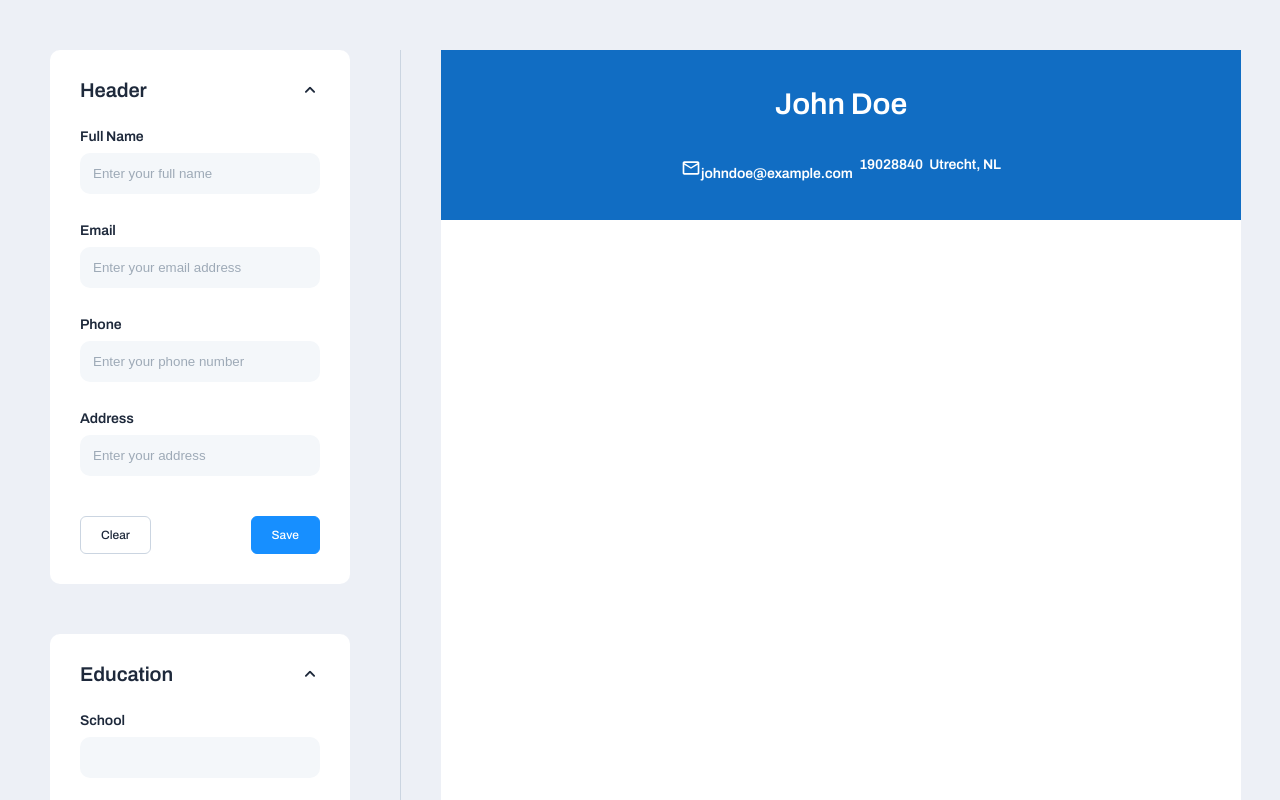
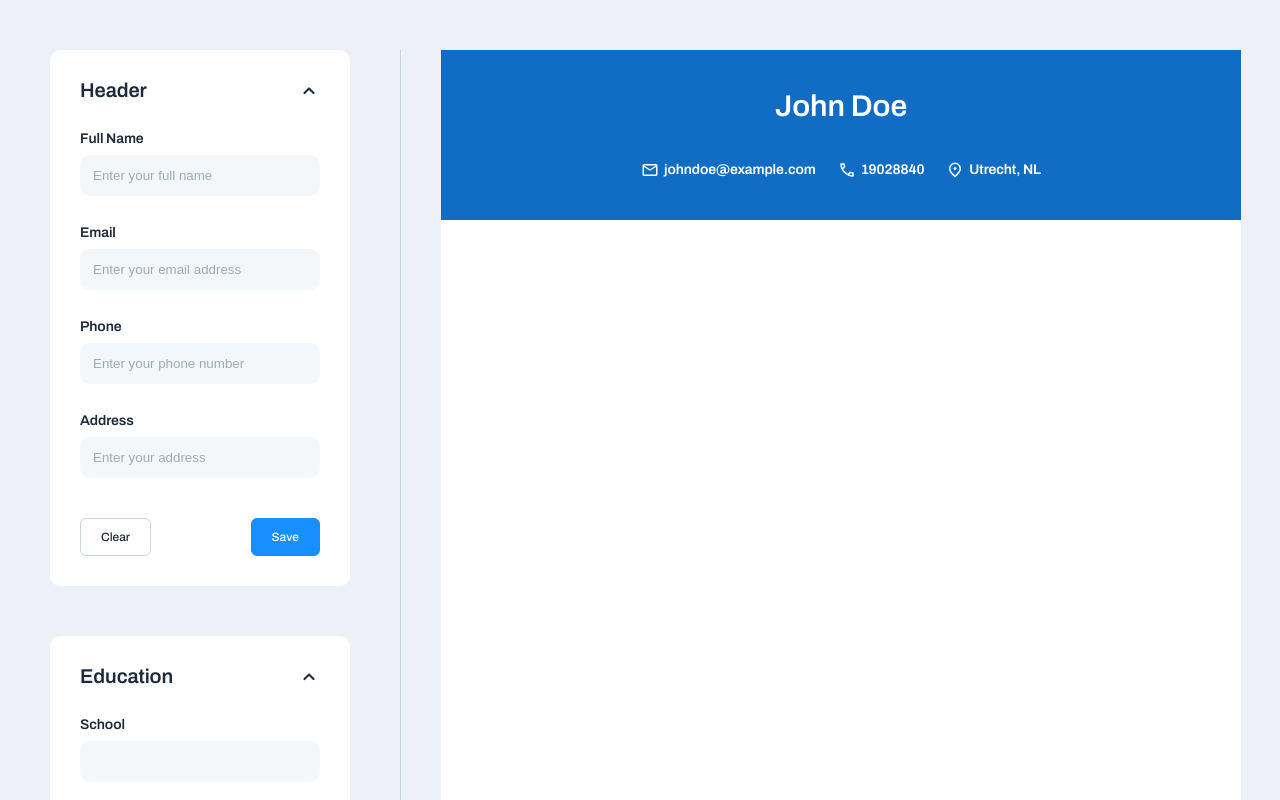
Before and after one commit to amadeuio/make-your-cv, a React (Vite) app: page / in a window 1280 px wide. Shown: the top 800 px of the page. Built offline with nearby package versions, Linux system fonts and the light colour scheme.

Commit message:
Add CV header icons

```diff
--- a/src/components/HeaderCv.tsx
+++ b/src/components/HeaderCv.tsx
@@ -1,16 +1,24 @@
 import MailIcon from "../icons/MailIcon";
+import PhoneIcon from "../icons/PhoneIcon";
+import LocationIcon from "../icons/LocationIcon";
 
 function HeaderCv() {
   return (
     <div className="header-cv">
       <div className="header-cv-fullname">John Doe</div>
       <div className="header-cv-contact">
-        <div>
+        <div className="header-cv-contact-item">
           <MailIcon />
           johndoe@example.com
         </div>
-        <div>19028840</div>
-        <div>Utrecht, NL</div>
+        <div className="header-cv-contact-item">
+          <PhoneIcon />
+          19028840
+        </div>
+        <div className="header-cv-contact-item">
+          <LocationIcon />
+          Utrecht, NL
+        </div>
       </div>
     </div>
   );
--- /dev/null
+++ b/src/icons/LocationIcon.tsx
@@ -0,0 +1,7 @@
+const LocationIcon = () => (
+  <svg xmlns="http://www.w3.org/2000/svg" height="24" viewBox="0 -960 960 960" width="24">
+    <path d="M480-480q33 0 56.5-23.5T560-560q0-33-23.5-56.5T480-640q-33 0-56.5 23.5T400-560q0 33 23.5 56.5T480-480Zm0 294q122-112 181-203.5T720-552q0-109-69.5-178.5T480-800q-101 0-170.5 69.5T240-552q0 71 59 162.5T480-186Zm0 106Q319-217 239.5-334.5T160-552q0-150 96.5-239T480-880q127 0 223.5 89T800-552q0 100-79.5 217.5T480-80Zm0-480Z" />
+  </svg>
+);
+
+export default LocationIcon;
--- /dev/null
+++ b/src/icons/PhoneIcon.tsx
@@ -0,0 +1,7 @@
+const PhoneIcon = () => (
+  <svg xmlns="http://www.w3.org/2000/svg" height="24" viewBox="0 -960 960 960" width="24">
+    <path d="M798-120q-125 0-247-54.5T329-329Q229-429 174.5-551T120-798q0-18 12-30t30-12h162q14 0 25 9.5t13 22.5l26 140q2 16-1 27t-11 19l-97 98q20 37 47.5 71.5T387-386q31 31 65 57.5t72 48.5l94-94q9-9 23.5-13.5T670-390l138 28q14 4 23 14.5t9 23.5v162q0 18-12 30t-30 12ZM241-600l66-66-17-94h-89q5 41 14 81t26 79Zm358 358q39 17 79.5 27t81.5 13v-88l-94-19-67 67ZM241-600Zm358 358Z" />
+  </svg>
+);
+
+export default PhoneIcon;
--- a/src/styles/index.css
+++ b/src/styles/index.css
@@ -81,7 +81,7 @@
 /* svg */
 
 svg {
-  height: 20px;
+  height: 22px;
   width: auto;
 }
 
@@ -90,7 +90,10 @@
 }
 
 .header-cv svg {
+  height: 18px;
+  width: auto;
   fill: var(--white);
+  margin-right: 5px;
 }
 
 /* Scrollbar */
@@ -227,8 +230,15 @@
 }
 
 .header-cv-contact {
-  width: 40%;
+  width: 50%;
   display: flex;
   justify-content: space-between;
+  align-items: center;
   font-weight: 600;
 }
+
+.header-cv-contact-item {
+  display: flex;
+  align-items: center;
+  justify-content: center;
+}
```
